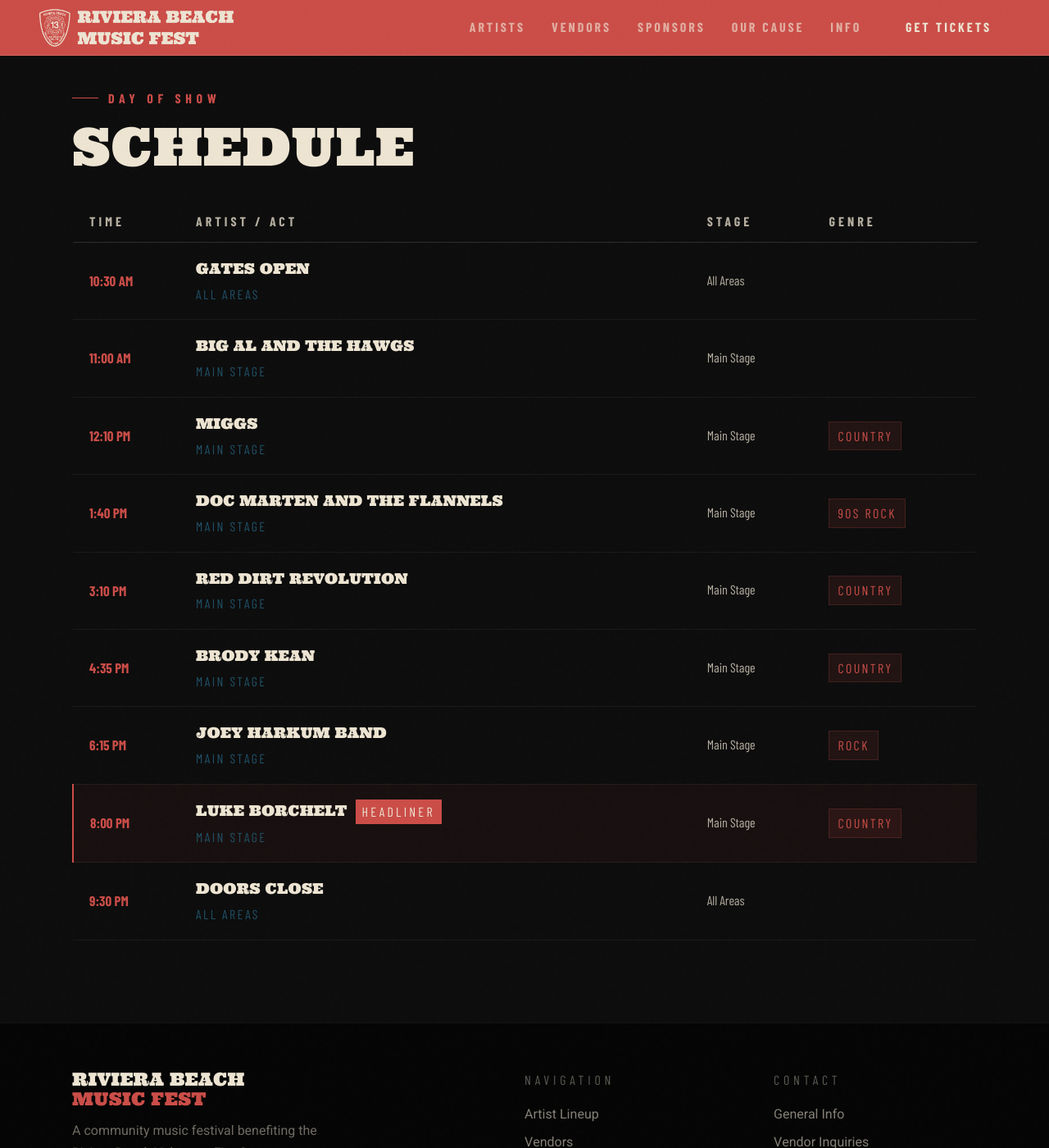
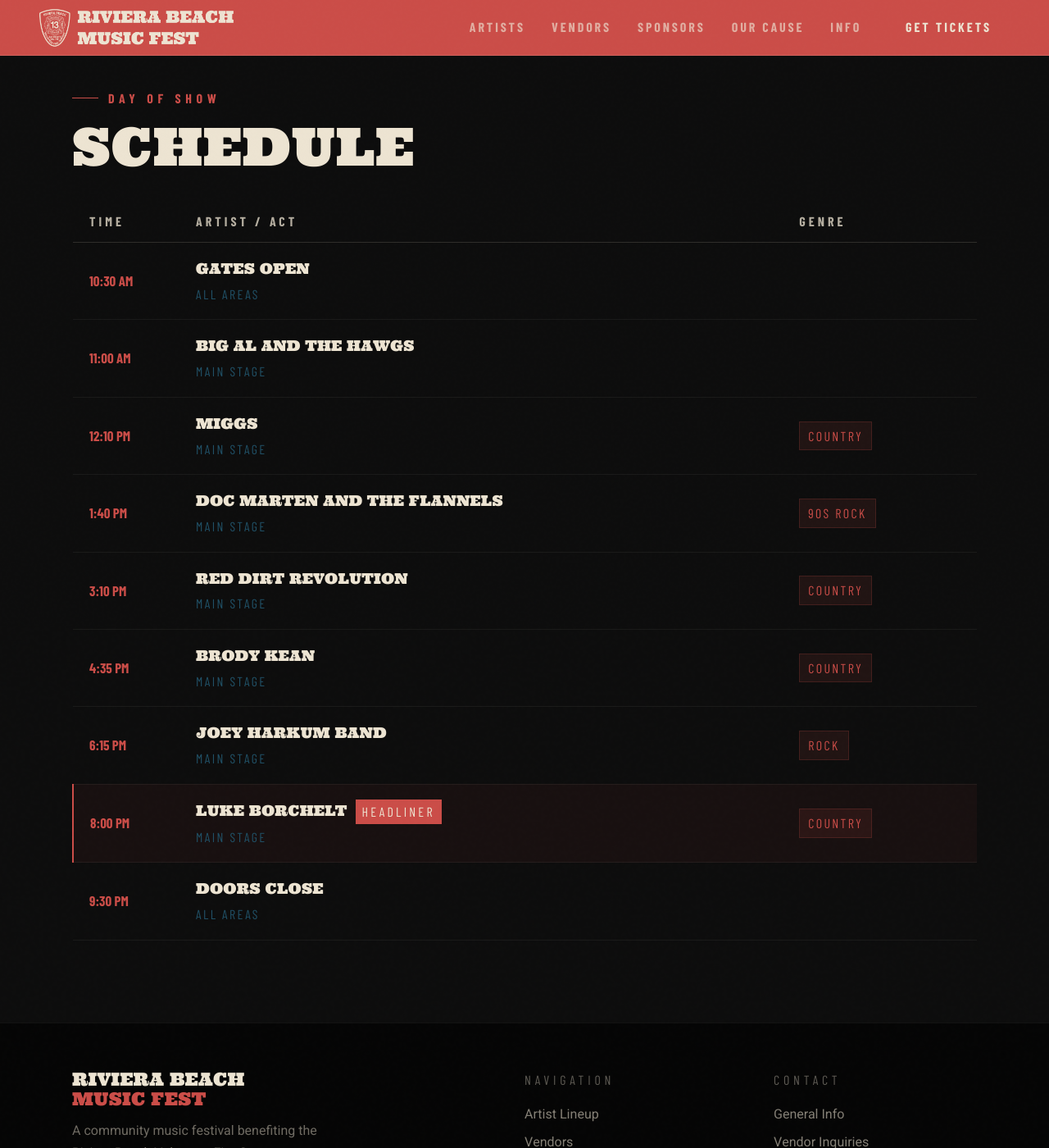
Before and after one commit to RBVFC/rbmf, a Jekyll site: the page built from artists/index.html, in a window 1280 px wide and 1400 px high, scrolled down 1438 px. Shown: the whole window at 82% size. Built offline with Jekyll 4.4.1, drawn with Linux system fonts in a browser that asks for light colours; some web fonts are replaced.

Commit message:
Update index.html

```diff
--- a/artists/index.html
+++ b/artists/index.html
@@ -53,7 +53,7 @@ description: "Meet the artists performing at Riviera Beach Music Fest 2026 in Pa
       <table class="schedule-table">
         <thead>
           <tr>
-            <th>Time</th><th>Artist / Act</th><th>Stage</th><th>Genre</th>
+            <th>Time</th><th>Artist / Act</th><th>Genre</th>
           </tr>
         </thead>
         <tbody>
@@ -64,7 +64,6 @@ description: "Meet the artists performing at Riviera Beach Music Fest 2026 in Pa
               <div class="sched-artist">{{ slot.artist }}{% if slot.headliner %}<span class="headliner-badge">Headliner</span>{% endif %}</div>
               {% if slot.stage %}<div class="sched-stage">{{ slot.stage }}</div>{% endif %}
             </td>
-            <td><span style="font-family:var(--font-ui);font-size:16px;opacity:0.75;">{{ slot.stage }}</span></td>
             <td>{% if slot.genre != "" %}<span class="sched-genre">{{ slot.genre }}</span>{% endif %}</td>
           </tr>
           {% endfor %}
```
